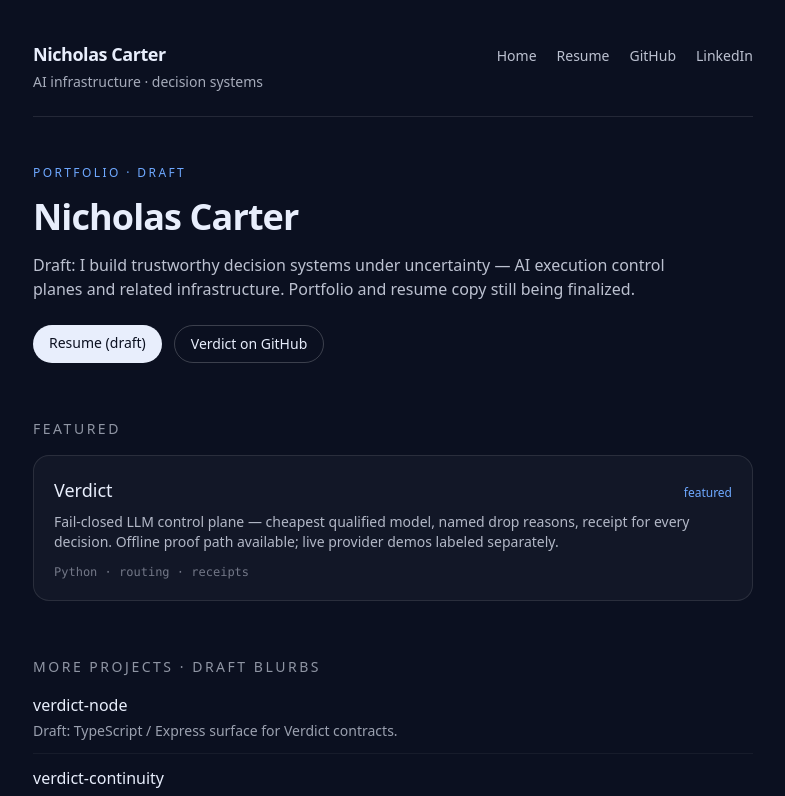
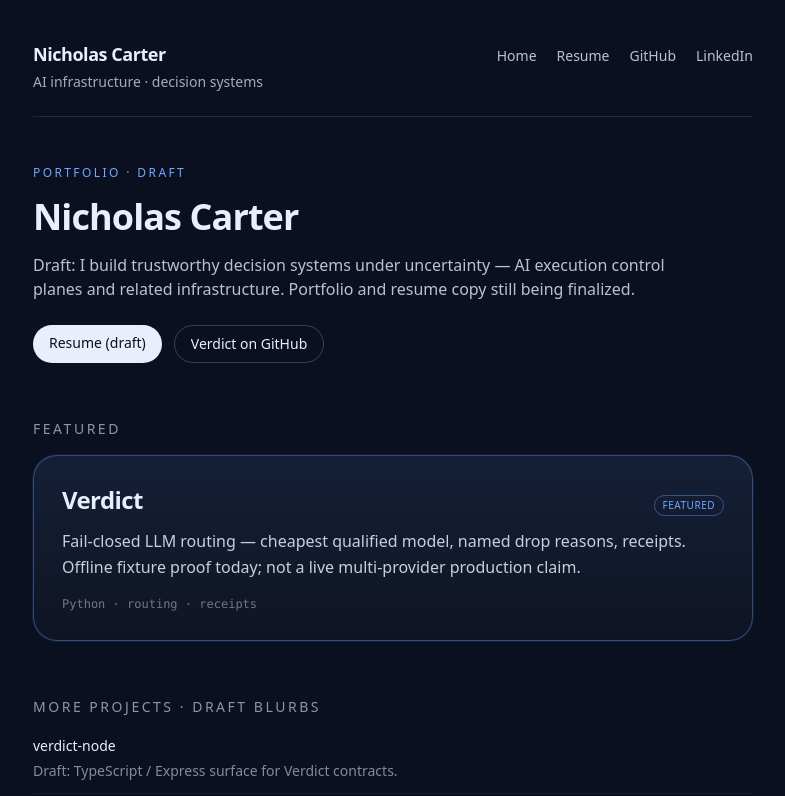
Before and after one commit to mrnicholasbcarter-code/nickcarter-dev, a Next.js app: page / in a window 1280 px wide. Shown: the top 796 px of the page, without its empty margins (247-1032 px from the left). Built offline with nearby package versions, Linux system fonts and the light colour scheme.

Commit message:
Weight featured Verdict card; tighten claim-safe one-liner

```diff
--- a/app/page.tsx
+++ b/app/page.tsx
@@ -33,15 +33,25 @@ export default function HomePage() {
         <h2 className="text-sm uppercase tracking-[0.18em] text-mist/60">Featured</h2>
         <ul className="space-y-4">
           {featured.map((p) => (
-            <li key={p.name} className="rounded-2xl border border-white/10 bg-white/[0.03] p-5">
+            <li
+              key={p.name}
+              className="rounded-3xl border border-accent/35 bg-gradient-to-b from-accent/10 to-white/[0.02] p-7 shadow-[0_0_0_1px_rgba(110,168,255,0.08)]"
+            >
               <div className="flex flex-wrap items-baseline justify-between gap-2">
-                <a href={p.href} className="text-lg font-medium no-underline" target="_blank" rel="noreferrer">
+                <a
+                  href={p.href}
+                  className="text-2xl font-semibold tracking-tight no-underline"
+                  target="_blank"
+                  rel="noreferrer"
+                >
                   {p.name}
                 </a>
-                <span className="text-xs text-accent">featured</span>
+                <span className="rounded-full border border-accent/40 px-2 py-0.5 text-[10px] uppercase tracking-wider text-accent">
+                  featured
+                </span>
               </div>
-              <p className="mt-2 text-sm text-mist/75">{p.blurb}</p>
-              <p className="mt-3 font-mono text-xs text-mist/45">{p.tags.join(" · ")}</p>
+              <p className="mt-3 text-base leading-relaxed text-mist/85">{p.blurb}</p>
+              <p className="mt-4 font-mono text-xs text-mist/45">{p.tags.join(" · ")}</p>
             </li>
           ))}
         </ul>
@@ -52,10 +62,10 @@ export default function HomePage() {
         <ul className="space-y-3">
           {drafts.map((p) => (
             <li key={p.name} className="border-b border-white/5 pb-3">
-              <a href={p.href} className="font-medium no-underline" target="_blank" rel="noreferrer">
+              <a href={p.href} className="text-sm font-medium no-underline" target="_blank" rel="noreferrer">
                 {p.name}
               </a>
-              <p className="mt-1 text-sm text-mist/65">{p.blurb}</p>
+              <p className="mt-1 text-sm text-mist/55">{p.blurb}</p>
             </li>
           ))}
         </ul>
--- a/content/site.ts
+++ b/content/site.ts
@@ -17,7 +17,7 @@ export const site = {
   summary:
     "Draft: I build trustworthy decision systems under uncertainty — AI execution control planes and related infrastructure. Portfolio and resume copy still being finalized.",
   verdictOneLiner:
-    "Fail-closed LLM control plane — cheapest qualified model, named drop reasons, receipt for every decision.",
+    "Fail-closed LLM routing — cheapest qualified model, named drop reasons, receipts. Offline fixture proof today; not a live multi-provider production claim.",
 };
 
 export type Project = {
@@ -32,7 +32,7 @@ export const projects: Project[] = [
   {
     name: "Verdict",
     blurb:
-      "Fail-closed LLM control plane — cheapest qualified model, named drop reasons, receipt for every decision. Offline proof path available; live provider demos labeled separately.",
+      "Fail-closed LLM routing — cheapest qualified model, named drop reasons, receipts. Offline fixture proof today; not a live multi-provider production claim.",
     href: "https://github.com/mrnicholasbcarter-code/verdict-core",
     status: "featured",
     tags: ["Python", "routing", "receipts"],
```
